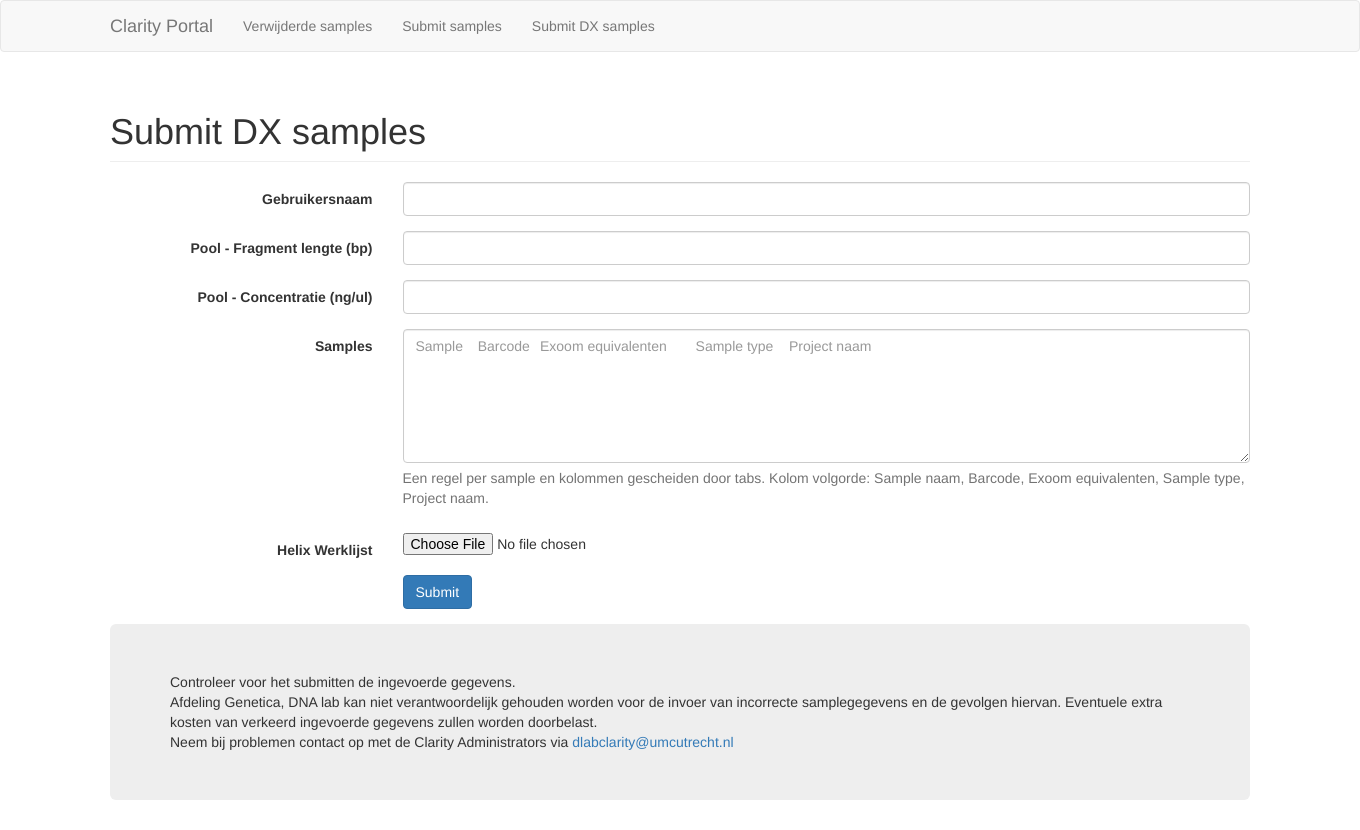
After one commit to UMCUGenetics/clarity_portal, a Flask app: page /submit_dx_samples in a window 1360 px wide. The commit adds this page. Run offline with Flask 2, Linux system fonts and the light colour scheme; some libraries are stand-ins or nearby versions.

Commit message:
Add DX sample submit page.

```diff
--- a/config.py
+++ b/config.py
@@ -22,6 +22,8 @@ LIMS_INDICATIONS = {
     }
 }
 
+LIMS_DX_SAMPLE_SUBMIT_WORKFLOW = '701'  # Dx Sequence facility v1.1
+
 # Genologics
 BASEURI = 'change_this'
 USERNAME = 'change_this'
--- a/portal/forms.py
+++ b/portal/forms.py
@@ -4,6 +4,7 @@ from flask_wtf.file import FileField
 from wtforms.validators import DataRequired, AnyOf
 
 from . import lims, app
+import utils
 
 
 class SubmitSampleForm(FlaskForm):
@@ -101,3 +102,191 @@ class SubmitSampleForm(FlaskForm):
             return False
 
         return True
+
+
+class SubmitDXSampleForm(FlaskForm):
+    username = StringField('Gebruikersnaam', validators=[DataRequired()])
+    pool_fragment_length = DecimalField('Pool - Fragment lengte (bp)', validators=[DataRequired()])
+    pool_concentration = DecimalField('Pool - Concentratie (ng/ul)', validators=[DataRequired()])
+    samples = TextAreaField(
+        'Samples',
+        description="Een regel per sample en kolommen gescheiden door tabs. Kolom volgorde: Sample naam, Barcode, Exoom equivalenten, Sample type, Project naam.",
+        validators=[DataRequired()]
+    )
+    helix_worklist = FileField('Helix Werklijst', validators=[DataRequired()])
+
+    # Filled in validation function.
+    researcher = None
+    parsed_samples = []
+    sum_exome_count = 0
+
+    def validate(self):
+        """Extra validation, used to validate submitted samples."""
+        self.parsed_samples = {}
+        self.parsed_worklist = {}
+        self.sum_exome_count = 0
+        sample_names = []
+        barcodes = []
+
+        if not FlaskForm.validate(self):
+            return False
+
+        # Check researcher
+        try:
+            self.researcher = lims.get_researchers(username=self.username.data)[0]
+        except IndexError:
+            self.username.errors.append('Gebruikersnaam bestaat niet.')
+            return False
+
+        # Parse samples data
+        sample_error = False
+        for idx, line in enumerate(self.samples.data.split('\n')):
+            data = line.strip().split('\t')
+            sample_type = ''
+            sample_project = ''
+
+            if len(data) != 5:
+                self.samples.errors.append('Regel {0} bevat geen 3 kolommen: {1}.'.format(idx+1, data))
+                sample_error = True
+            sample_type = data[3]
+            sample_project = data[4]
+
+            try:
+                sample = {'name': data[0], 'barcode': data[1], 'exome_count': float(data[2]), 'type': sample_type, 'project': sample_project}
+            except ValueError:  # only possible for exome_count
+                self.samples.errors.append('Regel {0}, kolom 3 is geen getal: {1}.'.format(idx+1, data[2]))
+                sample_error = True
+
+            # Check sample name
+            if '_' in sample['name']:
+                self.samples.errors.append('Regel {0}, incorrecte sample naam: {1}.'.format(idx+1, sample['name']))
+                sample_error = True
+            if sample['name'] in sample_names:
+                self.samples.errors.append('Regel {0}, dubbele sample naam: {1}.'.format(idx+1, sample['name']))
+                sample_error = True
+            else:
+                sample_names.append(sample['name'])
+
+            # Check reagents
+            reagent_types = lims.get_reagent_types(name=sample['barcode'])
+            if not reagent_types:
+                self.samples.errors.append('Regel {0}, onbekende barcode: {1}.'.format(idx+1, sample['barcode']))
+                sample_error = True
+            elif len(reagent_types) > 1:
+                self.samples.errors.append('Regel {0}, meerdere barcode matches in clarity lims: {1}.'.format(idx+1, sample['barcode']))
+                sample_error = True
+            elif sample['barcode'] in barcodes:
+                self.samples.errors.append('Regel {0}, dubbele barcode: {1}.'.format(idx+1, sample['barcode']))
+                sample_error = True
+            else:
+                sample['reagent_type'] = reagent_types[0]
+                barcodes.append(sample['barcode'])
+
+            # Check Sample typo
+            valid_sample_types = ['RNA library', 'RNA unisolated', 'DNA unisolated', 'DNA isolated', 'DNA library', 'RNA total isolated']
+            if sample['type'] not in valid_sample_types:
+                self.samples.errors.append('Regel {0}, onbekende sample type: {1}.'.format(idx+1, sample['type']))
+
+            self.sum_exome_count += sample['exome_count']
+            self.parsed_samples[sample['name']] = sample
+
+        # Check Exome count
+        if self.sum_exome_count > 51:
+            self.samples.errors.append('Totaal aantal exoom equivalenten ({0}) is groter dan 51.'.format(self.sum_exome_count))
+            sample_error = True
+
+        # Parse helix_worklist
+        header = []
+        udf_column = {
+            'Dx Onderzoeknummer': {'column': 'Onderzoeknummer'},
+            'Dx Fractienummer': {'column': 'Fractienummer'},
+            'Dx Monsternummer': {'column': 'Monsternummer'},
+            'Dx Concentratie (ng/ul)': {'column': 'Concentratie (ng/ul)'},
+            'Dx Materiaal type': {'column': 'Materiaal'},
+            'Dx Foetus': {'column': 'Foetus'},
+            'Dx Foetus geslacht': {'column': 'Foetus_geslacht'},
+            'Dx Overleden': {'column': 'Overleden'},
+            'Dx Opslaglocatie': {'column': 'Opslagpositie'},
+            'Dx Spoed': {'column': 'Spoed'},
+            'Dx NICU Spoed': {'column': 'NICU Spoed'},
+            'Dx Persoons ID': {'column': 'Persoons_id'},
+            'Dx Werklijstnummer': {'column': 'Werklijstnummer'},
+            'Dx Familienummer': {'column': 'Familienummer'},
+            'Dx Geslacht': {'column': 'Geslacht'},
+            'Dx Geboortejaar': {'column': 'Geboortejaar'},
+            'Dx Meet ID': {'column': 'Stof_meet_id'},
+            'Dx Stoftest code': {'column': 'Stoftestcode'},
+            'Dx Stoftest omschrijving': {'column': 'Stoftestomschrijving'},
+            'Dx Onderzoeksindicatie': {'column': 'Onderzoeksindicatie'},
+            'Dx Onderzoeksreden': {'column': 'Onderzoeksreden'},
+            'Dx Protocolcode': {'column': 'Protocolcode'},
+            'Dx Protocolomschrijving': {'column': 'Protocolomschrijving'},
+        }
+
+        for line in self.helix_worklist.data:
+            if not header:
+                header = line.rstrip().split(',')
+                for udf in udf_column:
+                    udf_column[udf]['index'] = header.index(udf_column[udf]['column'])
+            else:
+                data = line.rstrip().strip('"').split('","')
+                sample_name = data[header.index('Monsternummer')]
+                udf_data = {'Dx Import warning': ''}
+                for udf in udf_column:
+                    # Transform specific udf
+                    if udf in ['Dx Overleden', 'Dx Spoed', 'Dx NICU Spoed']:
+                        udf_data[udf] = utils.char_to_bool(data[udf_column[udf]['index']])
+                    elif udf in ['Dx Geslacht', 'Dx Foetus geslacht']:
+                        udf_data[udf] = utils.transform_sex(data[udf_column[udf]['index']])
+                    elif udf == 'Dx Foetus':
+                        udf_data[udf] = bool(data[udf_column[udf]['index']].strip())
+                    elif udf == 'Dx Concentratie (ng/ul)':
+                        udf_data[udf] = data[udf_column[udf]['index']].replace(',', '.')
+                    else:
+                        udf_data[udf] = data[udf_column[udf]['index']]
+
+                # Set 'Dx Handmatig' udf
+                if udf_data['Dx Foetus'] or udf_data['Dx Overleden'] or udf_data['Dx Materiaal type'] != 'BL':
+                    udf_data['Dx Handmatig'] = True
+                else:
+                    udf_data['Dx Handmatig'] = False
+
+                # Set 'Dx Familie status' udf
+                if udf_data['Dx Onderzoeksreden'] == 'Bevestiging diagnose':
+                    udf_data['Dx Familie status'] = 'Kind'
+                elif udf_data['Dx Onderzoeksreden'] == 'Prenataal onderzoek':
+                    udf_data['Dx Familie status'] = 'Kind'
+                elif udf_data['Dx Onderzoeksreden'] == 'Informativiteitstest':
+                    udf_data['Dx Familie status'] = 'Ouder'
+                else:
+                    udf_data['Dx Import warning'] = ';'.join(['Onbekende onderzoeksreden, familie status niet ingevuld.', udf_data['Dx Import warning']])
+
+                # Set 'Dx Geslacht' and 'Dx Geboortejaar' with 'Foetus' information if 'Dx Foetus == True'
+                if udf_data['Dx Foetus']:
+                    udf_data['Dx Geslacht'] = udf_data['Dx Foetus geslacht']
+                    udf_data['Dx Geboortejaar'] = ''
+
+                # Set 'Dx Geslacht = Onbekend' if 'Dx Onderzoeksindicatie == DSD00'
+                if udf_data['Dx Onderzoeksindicatie'] == 'DSD00' and udf_data['Dx Familie status'] == 'Kind':
+                    udf_data['Dx Geslacht'] = 'Onbekend'
+
+                # Check 'Dx Familienummer' and correct
+                if '/' in udf_data['Dx Familienummer']:
+                    udf_data['Dx Import warning'] = ';'.join([
+                        'Meerdere familienummers, laatste wordt gebruikt. ({0})'.format(udf_data['Dx Familienummer']),
+                        udf_data['Dx Import warning']
+                    ])
+                    udf_data['Dx Familienummer'] = udf_data['Dx Familienummer'].split('/')[-1].strip(' ')
+                self.parsed_worklist[sample_name] = udf_data
+
+        # Check parsed_samples and parsed_worklist
+        parsed_samples_keys = sorted(self.parsed_samples.keys())
+        parsed_worklist_keys = sorted(self.parsed_worklist.keys())
+        if parsed_samples_keys != parsed_worklist_keys:
+            self.samples.errors.append('Samples komen niet overeen met samples in helix werklijst.')
+            sample_error = True
+
+        if sample_error:
+            return False
+
+        return True
--- a/portal/templates/base.html
+++ b/portal/templates/base.html
@@ -20,6 +20,7 @@
                 <ul class="nav navbar-nav">
                     <li><a href="{{ url_for('removed_samples') }}">Verwijderde samples</a></li>
                     <li><a href="{{ url_for('submit_samples') }}">Submit samples</a></li>
+                    <li><a href="{{ url_for('submit_dx_samples') }}">Submit DX samples</a></li>
                 </ul>
             </div>
         </div>
--- /dev/null
+++ b/portal/templates/submit_dx_samples.html
@@ -0,0 +1,27 @@
+{% extends "base.html" %}
+{% from "_formhelpers.html" import render_field, render_file_field %}
+{% block app_content %}
+<h1 class="page-header">{{ title }}</h1>
+
+<form method="POST" action="{{ url_for('submit_dx_samples')}}" class="form-horizontal" enctype="multipart/form-data">
+    {{ form.hidden_tag() }}
+    {{ render_field(form.username) }}
+    {{ render_field(form.pool_fragment_length) }}
+    {{ render_field(form.pool_concentration) }}
+    {{ render_field(form.samples, rows="6", placeholder="Sample\tBarcode\tExoom equivalenten\tSample type\tProject naam") }}
+    {{ render_file_field(form.helix_worklist) }}
+
+    <div class="form-group">
+        <div class="col-sm-offset-3 col-sm-10">
+            <button type="submit" class="btn btn-primary">Submit</button>
+        </div>
+    </div>
+</form>
+
+<div class="jumbotron">
+    Controleer voor het submitten de ingevoerde gegevens.<br>
+    Afdeling Genetica, DNA lab kan niet verantwoordelijk gehouden worden voor de invoer van incorrecte samplegegevens en de gevolgen hiervan. Eventuele extra kosten van verkeerd ingevoerde gegevens zullen worden doorbelast.<br>
+    Neem bij problemen contact op met de Clarity Administrators via <a href="mailto:dlabclarity@umcutrecht.nl">dlabclarity@umcutrecht.nl</a>
+</div>
+
+{% endblock %}
--- a/portal/views.py
+++ b/portal/views.py
@@ -10,7 +10,7 @@ from werkzeug.utils import secure_filename
 from genologics.entities import Sample, Project, Containertype, Container, Workflow
 
 from . import app, lims
-from .forms import SubmitSampleForm
+from .forms import SubmitSampleForm, SubmitDXSampleForm
 from .utils import send_email
 
 
@@ -133,3 +133,45 @@ def submit_samples():
 
         return render_template('submit_samples_done.html', title='Submit samples', project_name=lims_project.name, form=form)
     return render_template('submit_samples.html', title='Submit samples', form=form)
+
+
+@app.route('/submit_dx_samples', methods=['GET', 'POST'])
+def submit_dx_samples():
+    form = SubmitDXSampleForm()
+
+    if form.validate_on_submit():
+        container_type = Containertype(lims, id='2')  # Tube
+        workflow = Workflow(lims, id=app.config['LIMS_DX_SAMPLE_SUBMIT_WORKFLOW'])
+
+        for sample_name in form.parsed_samples:
+            # Get or create project
+            lims_projects = lims.get_projects(name=form.parsed_samples[sample_name]['project'])
+            if not lims_projects:
+                lims_project = Project.create(lims, name=form.parsed_samples[sample_name]['project'], researcher=form.researcher, udf={'Application': 'DX'})
+            else:
+                lims_project = lims_projects[0]
+
+            # Set sample udf data
+            udf_data = form.parsed_worklist[sample_name]
+            udf_data['Sample Type'] = form.parsed_samples[sample_name]['type']
+
+            # Create sample
+            container = Container.create(lims, type=container_type, name=udf_data['Dx Fractienummer'])
+            sample = Sample.create(lims, container=container, position='1:1', project=lims_project, name=sample_name, udf=udf_data)
+            print sample.name, sample.artifact.name
+
+            # Add reagent label (barcode)
+            artifact = sample.artifact
+            artifact_xml_dom = minidom.parseString(artifact.xml())
+
+            for artifact_name_node in artifact_xml_dom.getElementsByTagName('name'):
+                parent = artifact_name_node.parentNode
+                reagent_label = artifact_xml_dom.createElement('reagent-label')
+                reagent_label.setAttribute('name', form.parsed_samples[sample_name]['barcode'])
+                parent.appendChild(reagent_label)
+                lims.put(artifact.uri, artifact_xml_dom.toxml(encoding='utf-8'))
+
+            lims.route_artifacts([sample.artifact], workflow_uri=workflow.uri)
+
+        return render_template('submit_dx_samples_done.html', title='Submit DX samples', project_name=lims_project.name, form=form)
+    return render_template('submit_dx_samples.html', title='Submit DX samples', form=form)
```
Also changed, not shown: portal/templates/submit_dx_samples_done.html (added, +35 -0 lines), portal/utils.py (+25 -0 lines).
